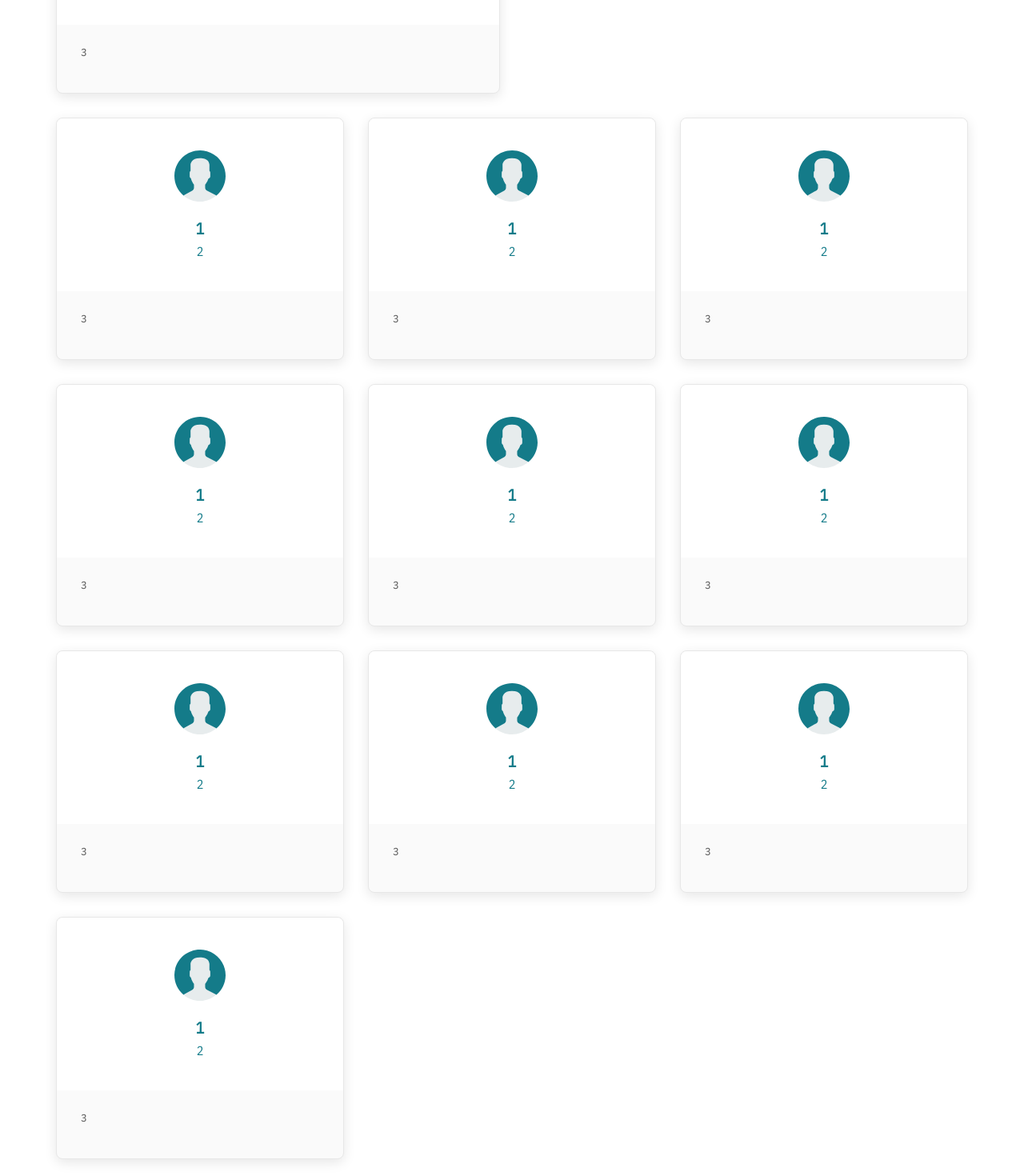
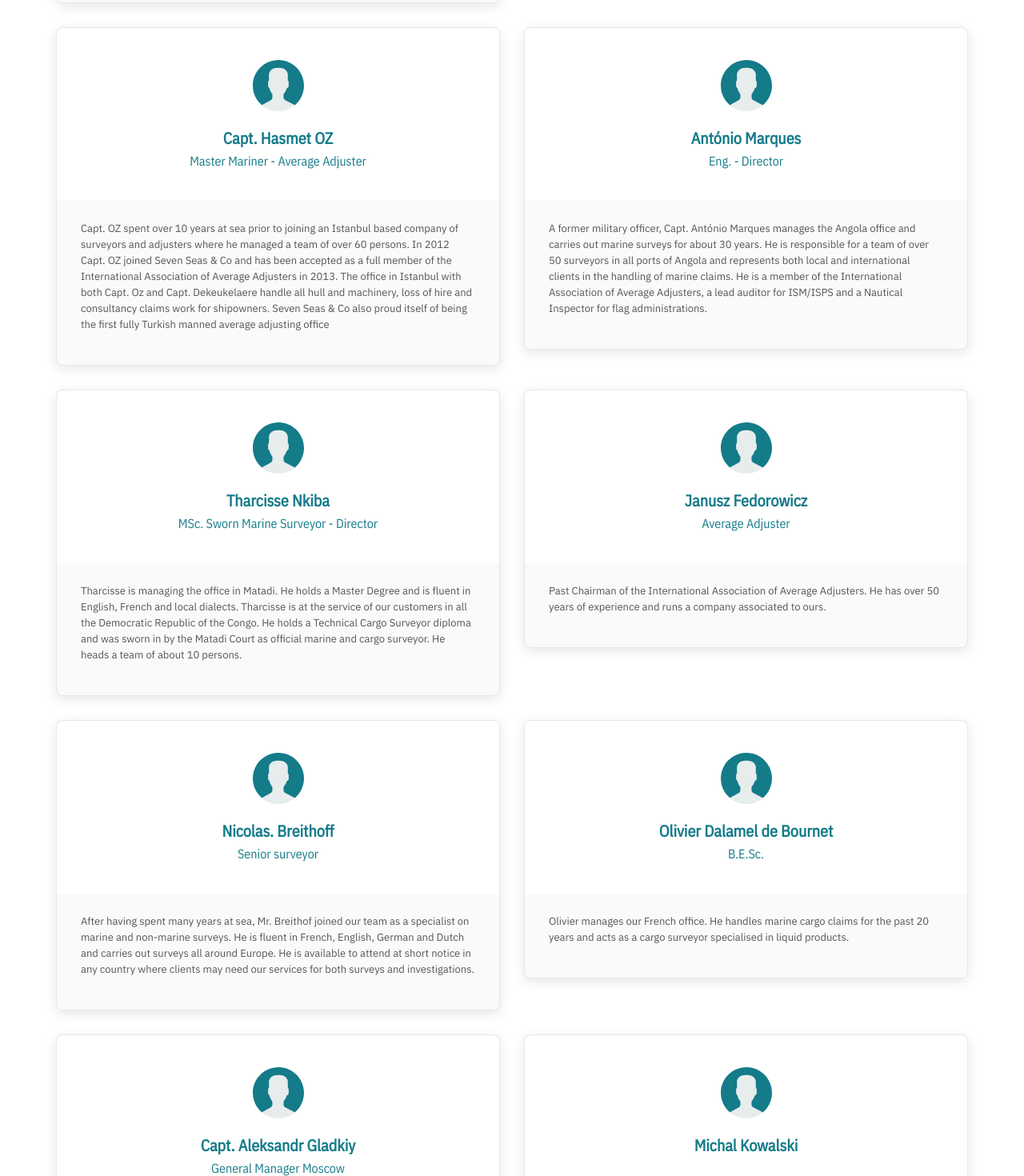
Before and after one commit to dutymess/7seas, a Nuxt app: page /team in a window 1280 px wide. Shown: the part 1330-2800 px from the top of the page at 80% size. Built offline with nearby package versions, Linux system fonts and the light colour scheme.

Commit message:
load team members from config

```diff
--- a/pages/team.vue
+++ b/pages/team.vue
@@ -12,16 +12,16 @@
       <div class="container">
 
         <!-- Head -->
-        <div class="row" v-for="i in Math.ceil(members_head.length / 2)">
-          <div class="col-6" v-for="member in members_head.slice((i - 1) * 2, i * 2)">
-            <team :name="member.name" :position="member.position" :desc="member.desc" />
+        <div class="row" v-for="i in Math.ceil(Configs.Team.main.length / 2)">
+          <div class="col-6" v-for="member in Configs.Team.main.slice((i - 1) * 2, i * 2)">
+            <team :name="member.name" :position="member.position ? member.position : null" :desc="member.desc" />
           </div>
         </div>
 
         <!-- Others -->
-        <div class="row" v-for="i in Math.ceil(members_others.length / 3)">
-          <div class="col-4" v-for="member in members_others.slice((i - 1) * 3, i * 3)">
-            <team :name="member.name" :position="member.position" :desc="member.desc" />
+        <div class="row" v-for="i in Math.ceil(Configs.Team.others.length / 3)">
+          <div class="col-4" v-for="member in Configs.Team.others.slice((i - 1) * 3, i * 3)">
+            <team :name="member.name" :position="member.position ? member.position : null" :desc="member.desc" />
           </div>
         </div>
 
```
